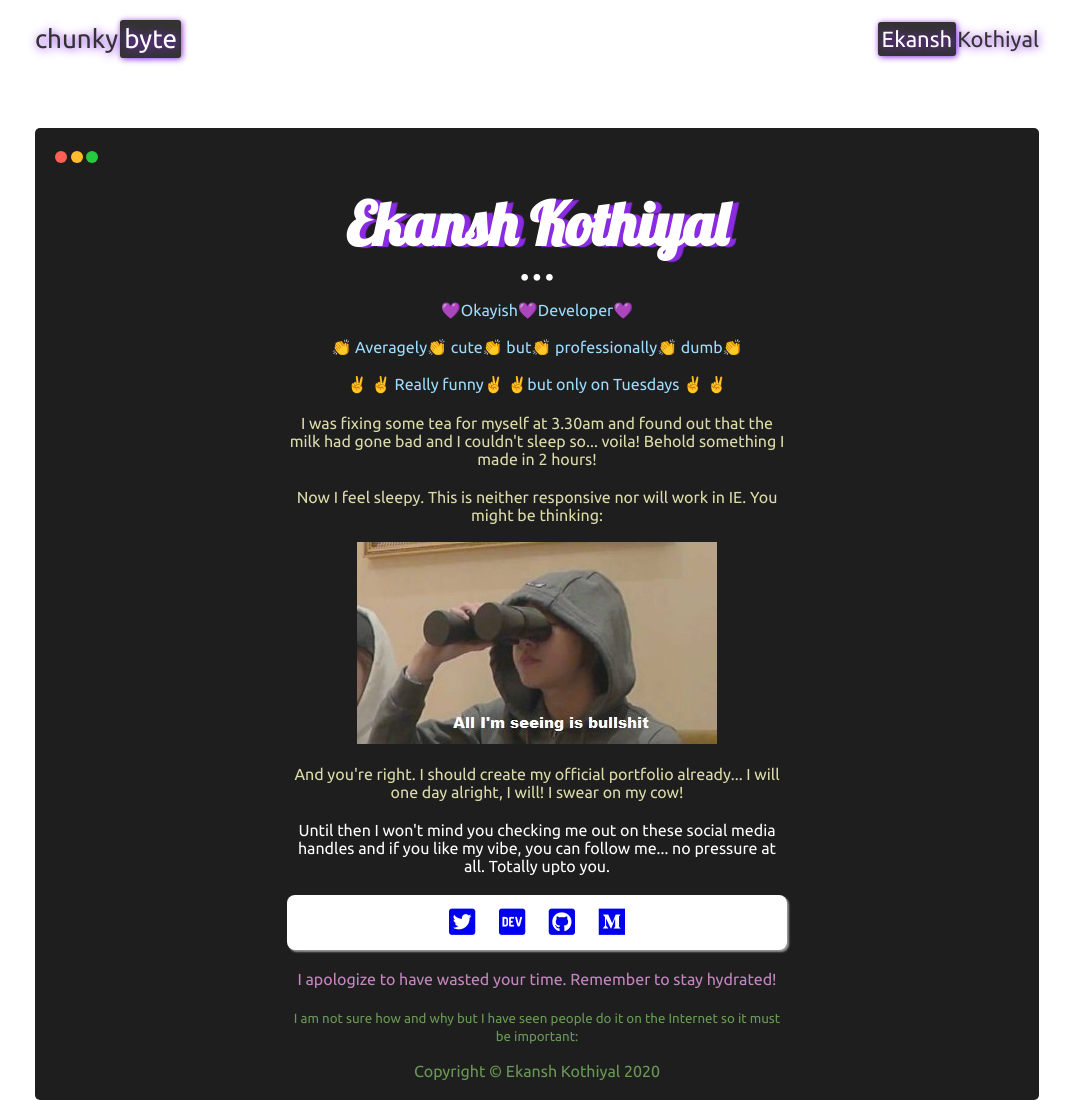
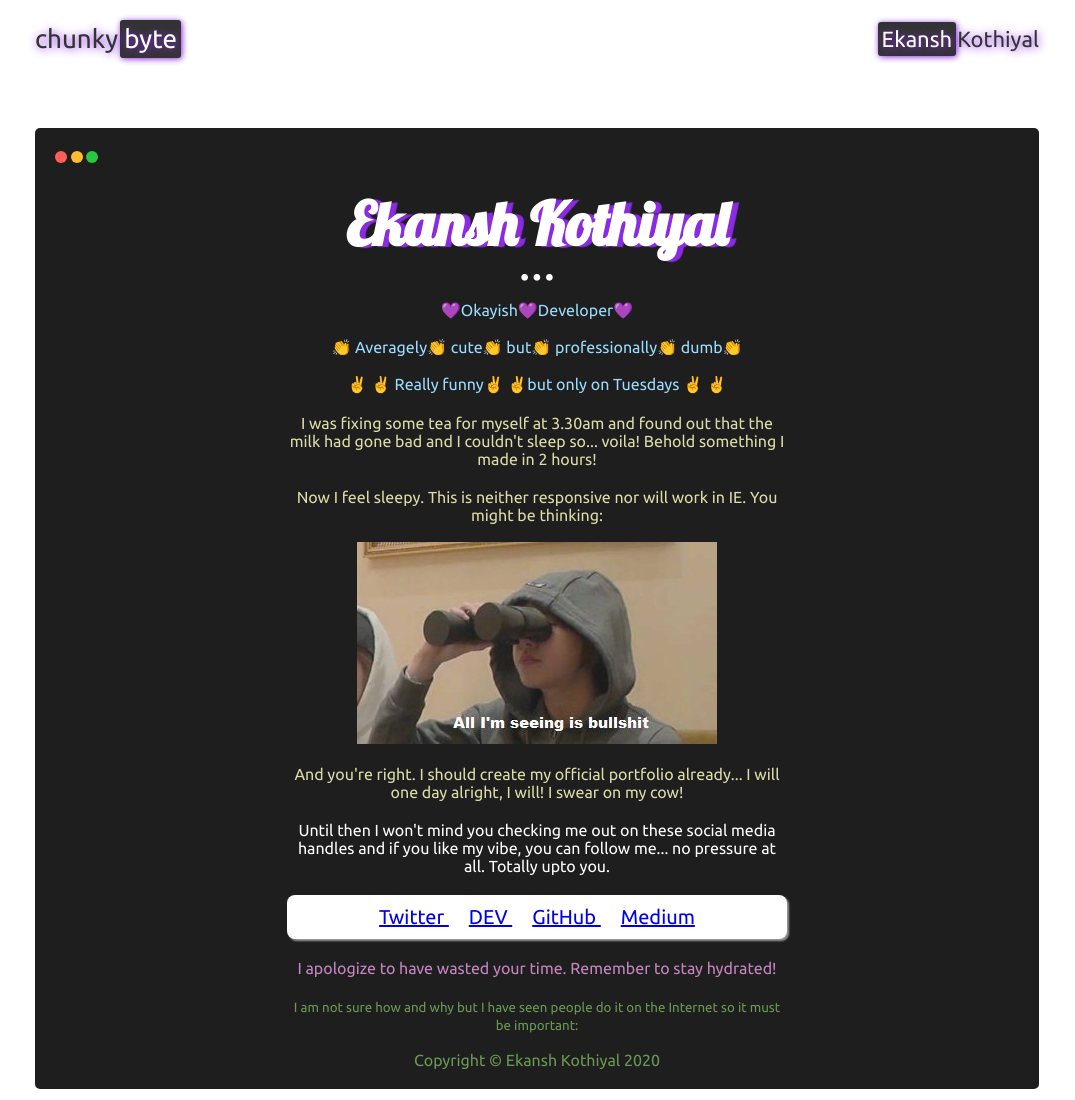
Before and after one commit to chunkybyte/backfall-porfolio, a website: page index.html in a window 1280 px wide. Shown: the whole page, without its empty margins (103-1178 px from the left). Drawn offline with Linux system fonts and the light colour scheme.

Commit message:
Problem with icon

```diff
--- a/app/css/theme.css
+++ b/app/css/theme.css
@@ -131,6 +131,10 @@ h1 {
     padding: 10px;
 }
 .social-links .icon {
-    font-size: 30px;
+    font-size: 20px;
     margin: 0 10px;
 }
+.social-img-icon {
+    width: 12px;
+    height: 12px;
+}
--- a/index.html
+++ b/index.html
@@ -54,10 +54,18 @@
                         Until then I won't mind you checking me out on these social media handles and if you like my vibe, you can follow me... no pressure at all. Totally upto you.
                     </p>
                     <p class="social-links">
-                        <a href="https://twitter.com/devchunkybyte" class="icon" target="_blank"><i class="fab fa-twitter-square"></i></a>
-                        <a href="https://dev.to/chunkybyte" class="icon" target="_blank"><i class="fab fa-dev"></i></a>
-                        <a href="https://github.com/chunkybyte" class="icon" target="_blank"><i class="fab fa-github-square"></i></a>
-                        <a href="https://medium.com/@ekothiyal" class="icon" target="_blank"><i class="fab fa-medium"></i></a>
+                        <a href="https://twitter.com/devchunkybyte" class="icon" target="_blank">
+                            Twitter
+                        </a>
+                        <a href="https://dev.to/chunkybyte" class="icon" target="_blank">
+                            DEV
+                        </a>
+                        <a href="https://github.com/chunkybyte" class="icon" target="_blank">
+                            GitHub
+                        </a>
+                        <a href="https://medium.com/@ekothiyal" class="icon" target="_blank">
+                            Medium
+                        </a>
                     </p>
                     <p class="just-some-text code-purple">I apologize to have wasted your time. Remember to stay hydrated!</p>
                     <p class="last-text-coz-I-am-sleepy-now code-green">
```
Also changed, not shown: app/assets/images/twitter.webp (added).
